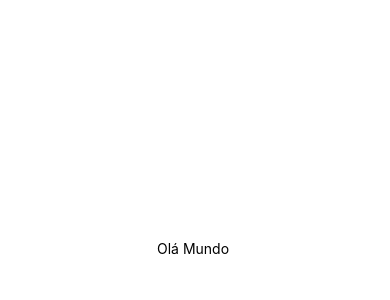
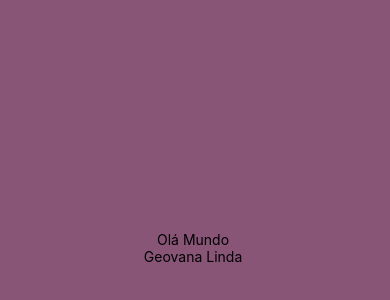
Before and after one commit to Geovaladao/app_prog2bim, a React Native app: screen / in a window 390 px wide. Shown: the part 174-474 px from the top of the page. Built offline with nearby package versions, Linux system fonts and the light colour scheme.

Commit message:
modifica a cor do fundo

```diff
--- a/App.js
+++ b/App.js
@@ -5,6 +5,7 @@ export default function App() {
   return (
     <View style={styles.container}>
       <Text>Olá Mundo </Text>
+      <Text>Geovana Linda </Text>
       <StatusBar style="auto" />
     </View>
   );
@@ -13,7 +14,7 @@ export default function App() {
 const styles = StyleSheet.create({
   container: {
     flex: 1,
-    backgroundColor: '#fff',
+    backgroundColor: '#857',
     alignItems: 'center',
     justifyContent: 'center',
   },
```
